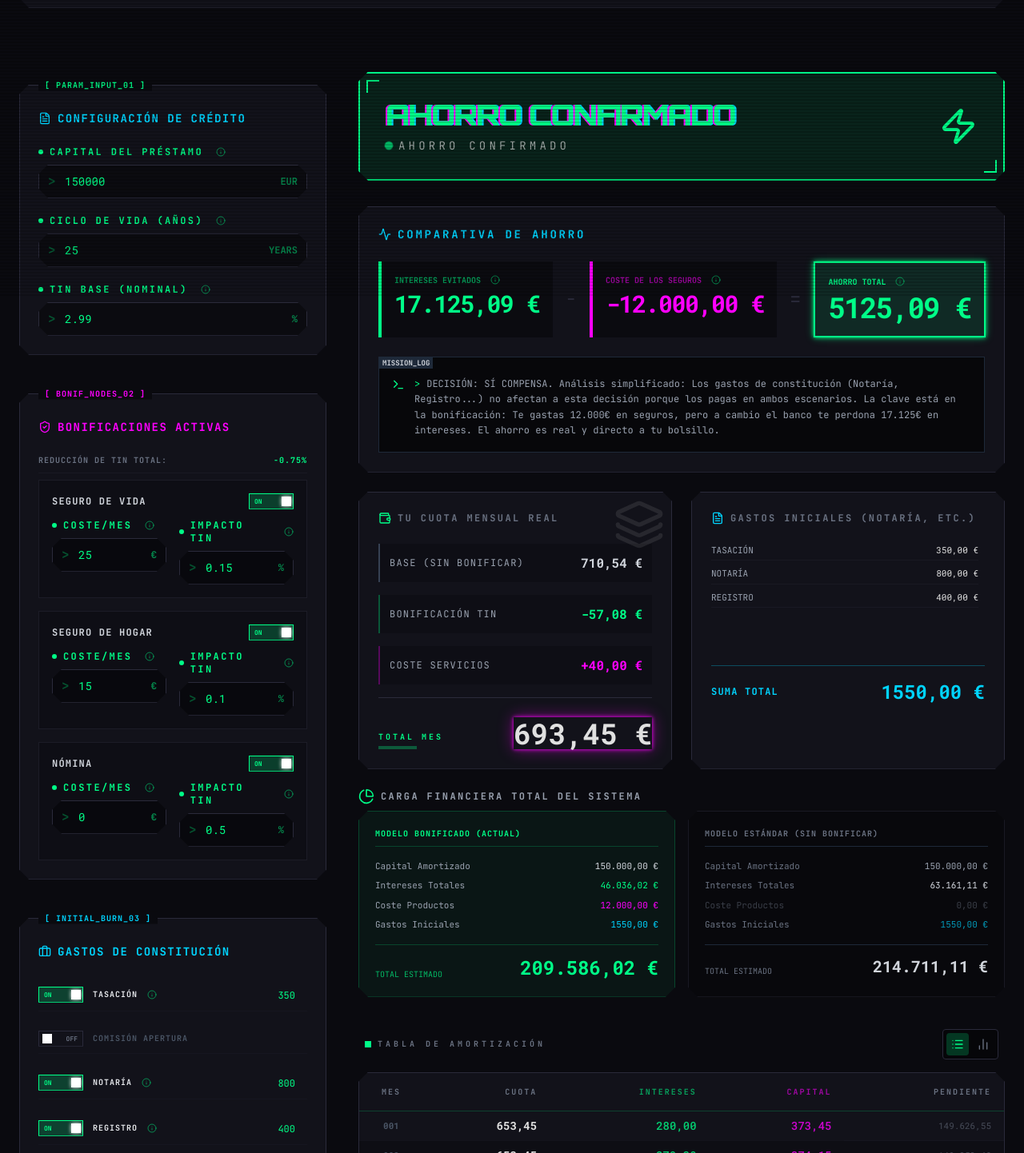
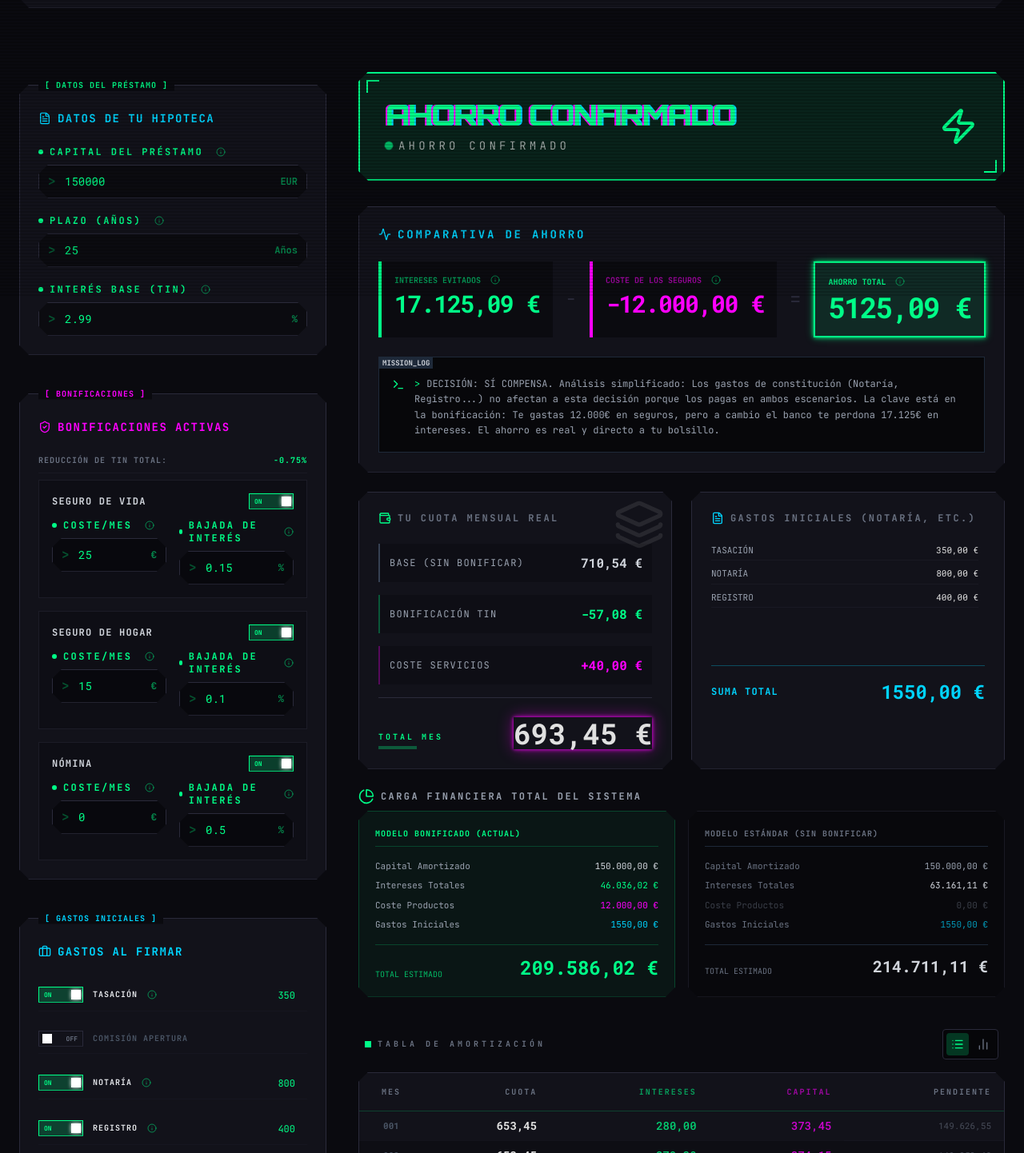
Before and after one commit to spidey000/Tae-website, a React (Vite) app: page / in a window 1280 px wide. Shown: the part 428-1870 px from the top of the page at 80% size. Built offline with nearby package versions, Linux system fonts and the light colour scheme.

Commit message:
feat(ui): Further simplify UI labels and placeholders to friendly Spanish terms

```diff
--- a/src/App.jsx
+++ b/src/App.jsx
@@ -158,11 +158,11 @@ function App() {
           <section className="relative group">
             <div className="absolute inset-0 bg-card border border-border cyber-chamfer pointer-events-none"></div>
             <div className="absolute top-0 left-6 -translate-y-1/2 bg-background px-2 text-[10px] font-bold text-accent uppercase tracking-widest z-10">
-              [ PARAM_INPUT_01 ]
+              [ DATOS DEL PRÉSTAMO ]
             </div>
             <div className="relative p-6 pt-8">
               <h2 className="text-sm font-bold mb-6 flex items-center gap-2 text-accent-tertiary uppercase tracking-widest">
-                <FileText className="h-4 w-4" /> Configuración de Crédito
+                <FileText className="h-4 w-4" /> Datos de tu Hipoteca
               </h2>
               <div className="space-y-5">
                 <InputGroup
@@ -175,16 +175,16 @@ function App() {
                   helpText="La cantidad de dinero que solicitas al banco (deuda inicial)."
                 />
                 <InputGroup
-                  label="Ciclo de Vida (Años)"
+                  label="Plazo (Años)"
                   value={years}
                   onChange={(v) => setYears(Number(v))}
-                  suffix="YEARS"
+                  suffix="Años"
                   min={1}
                   max={50}
                   helpText="Tiempo para devolver el préstamo. A más años, cuota más baja pero más intereses pagados en total."
                 />
                 <InputGroup
-                  label="TIN Base (Nominal)"
+                  label="Interés Base (TIN)"
                   value={baseTIN}
                   onChange={(v) => setBaseTIN(Number(v))}
                   suffix="%"
@@ -199,7 +199,7 @@ function App() {
           <section className="relative group">
             <div className="absolute inset-0 bg-card border border-border cyber-chamfer pointer-events-none"></div>
             <div className="absolute top-0 left-6 -translate-y-1/2 bg-background px-2 text-[10px] font-bold text-accent-secondary uppercase tracking-widest z-10">
-              [ BONIF_NODES_02 ]
+              [ BONIFICACIONES ]
             </div>
             <div className="relative p-6 pt-8">
               <h2 className="text-sm font-bold mb-6 flex items-center gap-2 text-accent-secondary uppercase tracking-widest">
@@ -226,7 +226,7 @@ function App() {
                           helpText="Precio mensual del servicio (seguro, alarma, etc)."
                         />
                         <InputGroup
-                          label="Impacto TIN"
+                          label="Bajada de Interés"
                           value={product.bonus}
                           onChange={(v) => handleProductChange(product.id, 'bonus', Number(v))}
                           suffix="%"
@@ -245,11 +245,11 @@ function App() {
           <section className="relative group">
             <div className="absolute inset-0 bg-card border border-border cyber-chamfer pointer-events-none"></div>
             <div className="absolute top-0 left-6 -translate-y-1/2 bg-background px-2 text-[10px] font-bold text-accent-tertiary uppercase tracking-widest z-10">
-              [ INITIAL_BURN_03 ]
+              [ GASTOS INICIALES ]
             </div>
             <div className="relative p-6 pt-8">
               <h2 className="text-sm font-bold mb-6 flex items-center gap-2 text-accent-tertiary uppercase tracking-widest">
-                <Briefcase className="h-4 w-4" /> Gastos de Constitución
+                <Briefcase className="h-4 w-4" /> Gastos al Firmar
               </h2>
               <div className="space-y-4">
                 {initialExpenses.map((expense) => (
@@ -274,7 +274,7 @@ function App() {
                   </div>
                 ))}
                 <div className="pt-4 flex justify-between items-center border-t border-border">
-                  <span className="text-[10px] font-bold text-gray-500 uppercase tracking-widest">Inyección Requerida:</span>
+                  <span className="text-[10px] font-bold text-gray-500 uppercase tracking-widest">Total Gastos:</span>
                   <span className="text-sm font-bold text-red-500">{activeInitialExpenses.toLocaleString('es-ES', { style: 'currency', currency: 'EUR' })}</span>
                 </div>
               </div>
--- a/src/components/AmortizationChart.jsx
+++ b/src/components/AmortizationChart.jsx
@@ -3,7 +3,7 @@ import { AreaChart, Area, XAxis, YAxis, CartesianGrid, Tooltip, ResponsiveContai
 
 export const AmortizationChart = ({ schedule }) => {
   if (!schedule || schedule.length === 0) {
-    return <div className="h-64 flex items-center justify-center text-accent/50 font-bold uppercase tracking-widest">[ NO_VISUAL_DATA ]</div>;
+    return <div className="h-64 flex items-center justify-center text-accent/50 font-bold uppercase tracking-widest">[ No hay datos ]</div>;
   }
 
   // Optimize data: Filter to show roughly 1 point per year or every 6 months for large datasets to avoid clutter
--- a/src/components/AmortizationTable.jsx
+++ b/src/components/AmortizationTable.jsx
@@ -2,7 +2,7 @@ import React from 'react';
 
 export const AmortizationTable = ({ schedule }) => {
   if (!schedule || schedule.length === 0) {
-    return <div className="p-4 text-center text-accent animate-pulse font-mono tracking-widest uppercase">[ NO_DATA_STREAM ]</div>;
+    return <div className="p-4 text-center text-accent animate-pulse font-mono tracking-widest uppercase">[ No hay datos ]</div>;
   }
 
   return (
```
Also changed, not shown: 2 other files (tests, documents, lock files or other folders).
